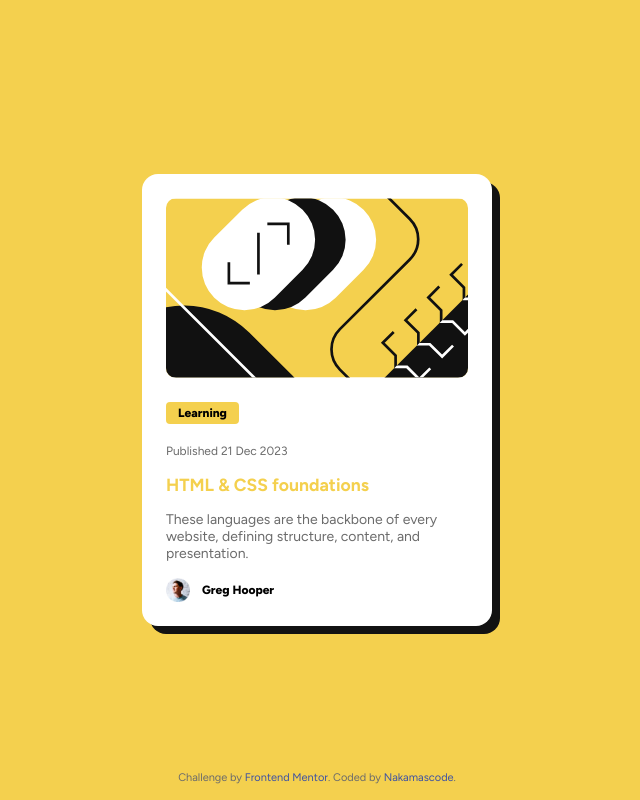
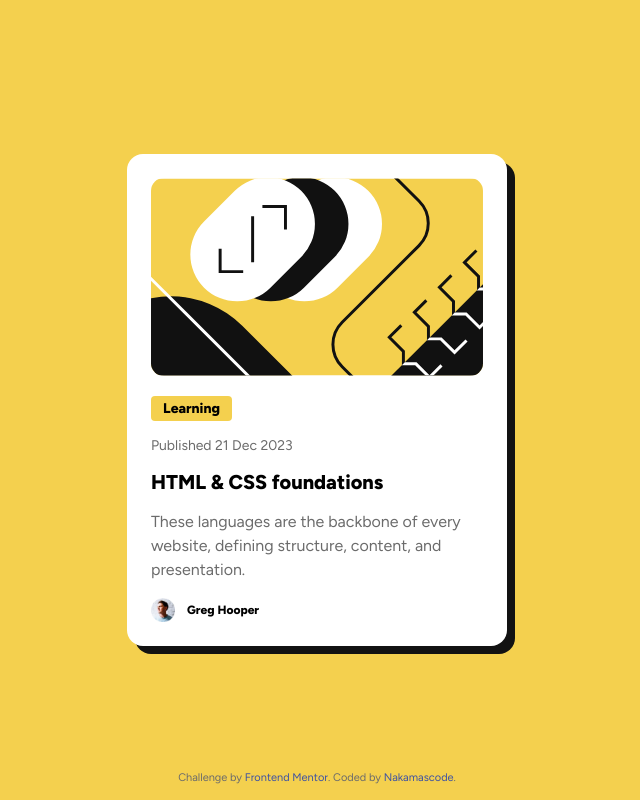
Before and after one commit to NakamasCode/Blog-Preview-Card, a plain HTML site: page index.html in a window 1280 px wide. Shown: the whole page, without its empty margins (323-963 px from the left). Drawn offline with Linux system fonts and the light colour scheme.

Commit message:
modified style 2 and index file

```diff
--- a/styles/style.css
+++ b/styles/style.css
@@ -24,7 +24,7 @@ body {
 
 .card {
 
-  max-width: 350px;
+  max-width: 380px;
   background-color: hsl(0, 0%, 100%);
   padding: 1.5rem;
   border-radius: 1rem;
@@ -42,8 +42,8 @@ body {
 
 .image {
   width: 100%;
-  border-radius: 10px;
-  margin-bottom: 20px;
+  border-radius: 0.8rem;
+  margin-bottom: 1rem;
 }
 
 .badge {
@@ -51,7 +51,7 @@ body {
   font-weight: 800;
   background-color:  hsl(47, 88%, 63%);
   color: black;
-  font-size: 0.75rem;
+  font-size: 0.875rem;
   border-radius: 0.25rem;
   text-decoration: none;
   display: inline-block;
@@ -67,21 +67,23 @@ body {
 
 .date {
   color: hsl(0, 0%, 42%);
-  font-size: 0.75rem;
-  margin-top: 20px;
+  font-size: 0.875rem;
+  margin-top: 1rem;
 }
 
 .title,
 .title a{
-  font-size: 1.1rem;
-  color: hsl(47, 88%, 63%);
+  font-size: 1.25rem;
+  color: black;
   margin: 1rem 0;
+  font-weight: 800;
 }
 
 .description {
-  font-size: 0.875rem;
   color: hsl(0, 0%, 42%);
   margin-bottom: 1rem;
+  line-height: 1.5;
+  font-size: 1rem;
 }
 
 .author {
```
